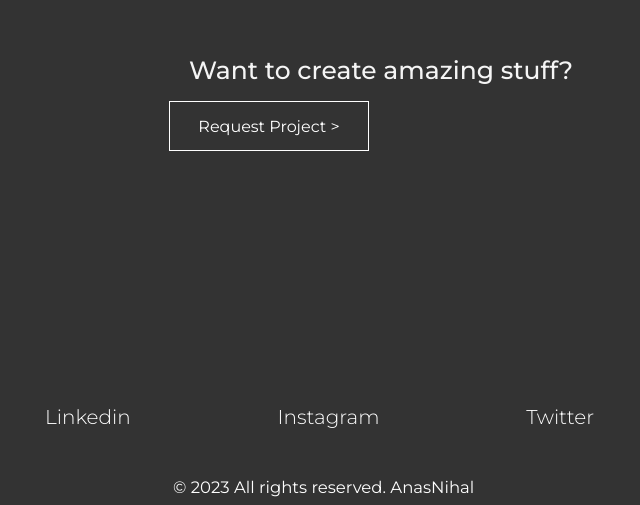
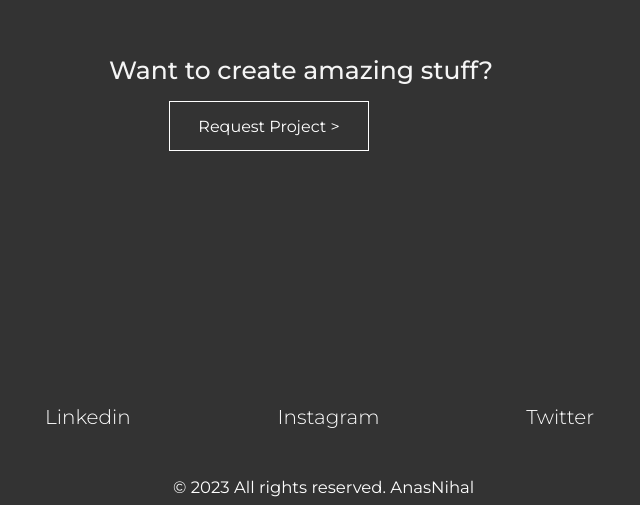
Before and after one commit to AnasNihal/Portfolio, a plain HTML site: page index.html in a window 1280 px wide. Shown: the part 3963-4468 px from the top of the page, without its empty margins (371-1011 px from the left). Drawn offline with nearby package versions, Linux system fonts and the light colour scheme.

Commit message:
Update styles.css

```diff
--- a/styles.css
+++ b/styles.css
@@ -468,7 +468,7 @@ padding: 40px;
     font-weight: 500;
     font-size: 25px;
    width: 400px;
-   left: 35rem !important;
+   left: 30rem !important;
 
   }
   * { box-sizing: border-box; }
```
